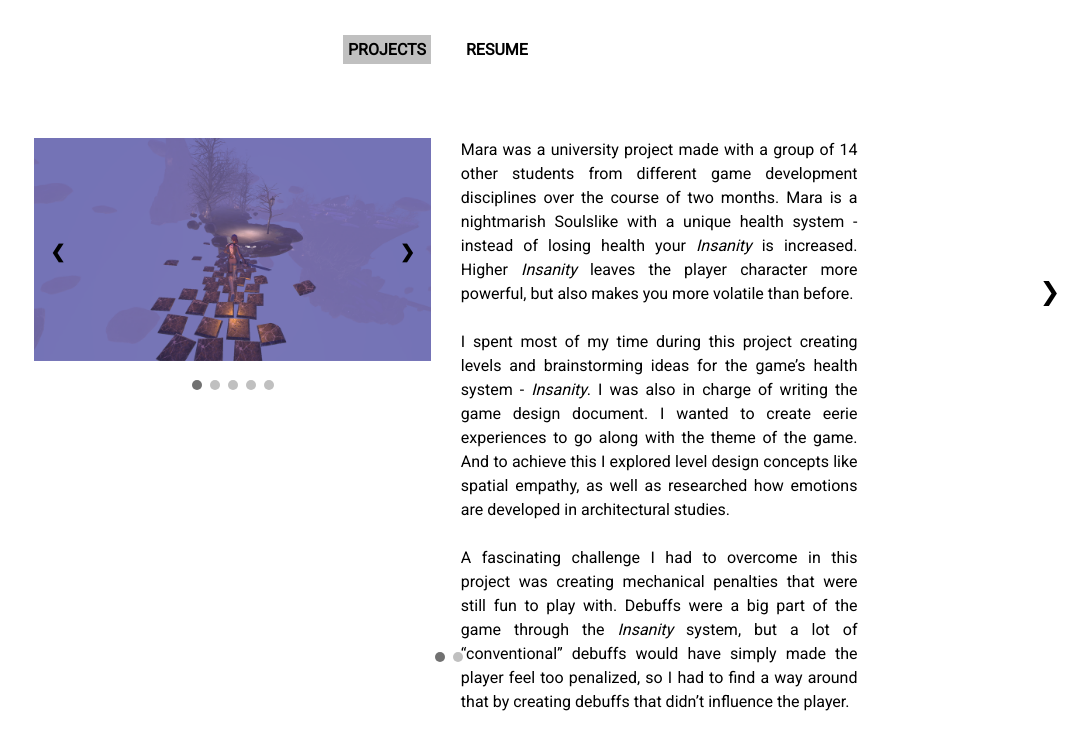
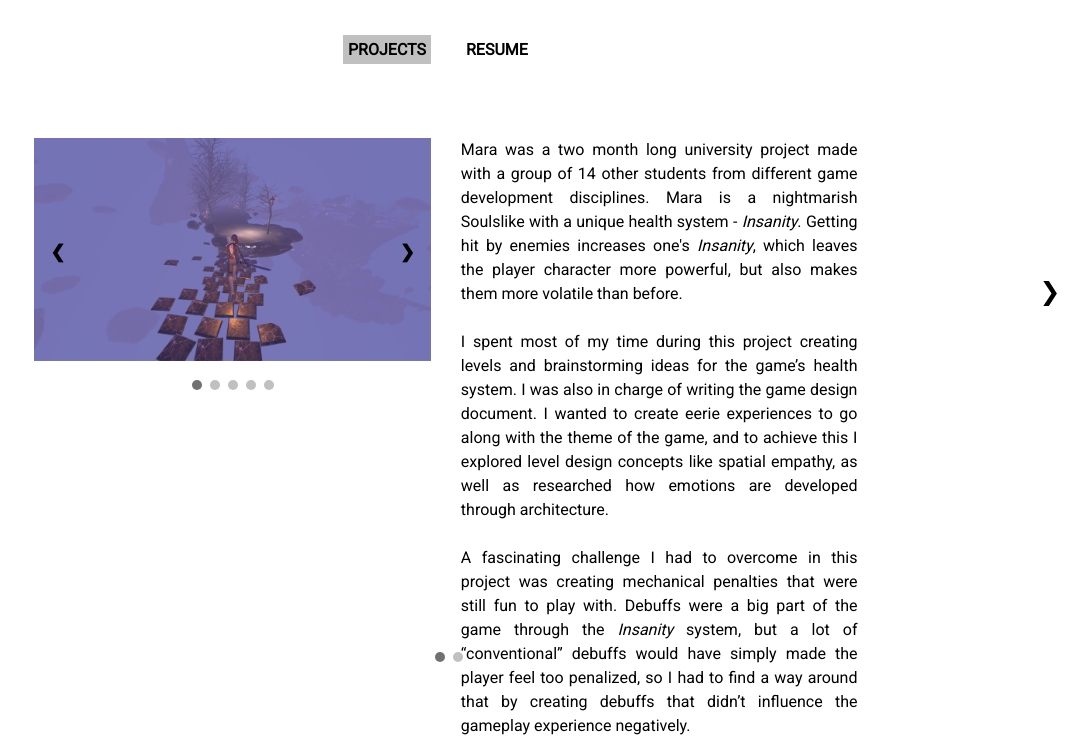
Before and after one commit to simonsomething/simonsomething.github.io, a plain HTML site: page mara.html in a window 1280 px wide. Shown: the part 121-874 px from the top of the page, without its empty margins (194-1280 px from the left). Before the commit the page ends 850 px from the top, so only its background shows below. Drawn offline with Linux system fonts and the light colour scheme; a script that the page names is missing; files whose address does not match are found by name.

Commit message:
Proof reading + "Current project"

```diff
--- a/css/default.css
+++ b/css/default.css
@@ -243,8 +243,6 @@
     height: 30px;
 }
 
-
-
 .footer a:nth-of-type(1) { margin-left: 25px; }
 
 .fade {
--- a/mara.html
+++ b/mara.html
@@ -74,11 +74,11 @@
             </div>
         </div>
         <div class="col-4 roboto body-text">
-            <p>Mara was a university project made with a group of 14 other students from different game development disciplines over the course of two months. Mara is a nightmarish Soulslike with a unique health system - instead of losing health your <i>Insanity</i> is increased. Higher <i>Insanity</i> leaves the player character more powerful, but also makes you more volatile than before.
+            <p>Mara was a two month long university project made with a group of 14 other students from different game development disciplines. Mara is a nightmarish Soulslike with a unique health system - <i>Insanity</i>. Getting hit by enemies increases one's <i>Insanity</i>, which leaves the player character more powerful, but also makes them more volatile than before.
             <br><br>
-            I spent most of my time during this project creating levels and brainstorming ideas for the game’s health system - <i>Insanity</i>. I was also in charge of writing the game design document. I wanted to create eerie experiences to go along with the theme of the game. And to achieve this I explored level design concepts like spatial empathy, as well as researched how emotions are developed in architectural studies.
+            I spent most of my time during this project creating levels and brainstorming ideas for the game’s health system. I was also in charge of writing the game design document. I wanted to create eerie experiences to go along with the theme of the game, and to achieve this I explored level design concepts like spatial empathy, as well as researched how emotions are developed through architecture.
             <br><br>
-            A fascinating challenge I had to overcome in this project was creating mechanical penalties that were still fun to play with. Debuffs were a big part of the game through the <i>Insanity</i> system, but a lot of “conventional” debuffs would have simply made the player feel too penalized, so I had to find a way around that by creating debuffs that didn’t influence the player.</p>
+            A fascinating challenge I had to overcome in this project was creating mechanical penalties that were still fun to play with. Debuffs were a big part of the game through the <i>Insanity</i> system, but a lot of “conventional” debuffs would have simply made the player feel too penalized, so I had to find a way around that by creating debuffs that didn’t influence the gameplay experience negatively.</p>
         </div>
         <div class="col-2">
             <a class="swapper-right" href="infinite">&#10095;</a>
```
Also changed, not shown: index.html (+10 -0 lines), infinite.html (+1 -1 lines).
